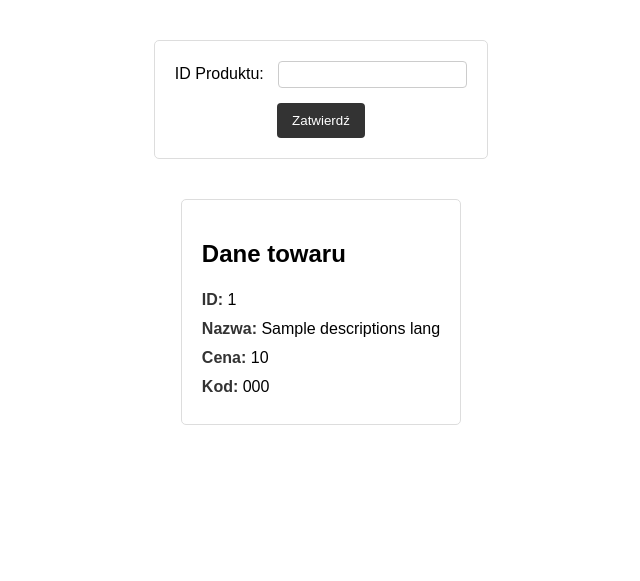
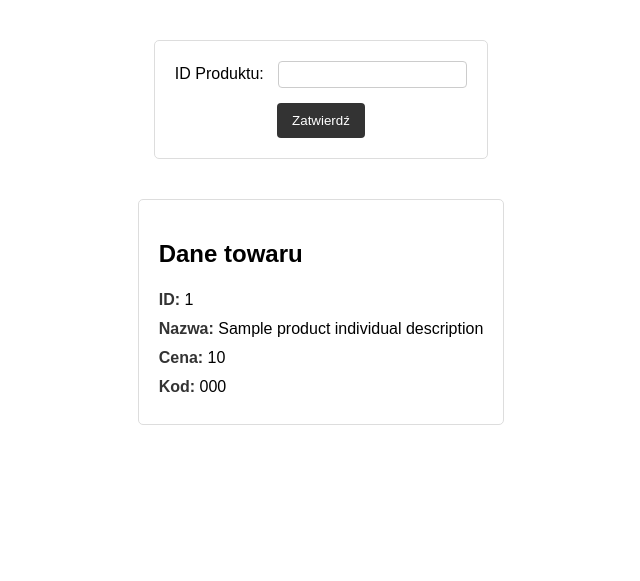
Before and after one commit to Bigu93/IdoSell-API-Client, a FastAPI app: template app/templates/index.html in a window 1280 px wide. Shown: the part 46-627 px from the top of the page, without its empty margins (319-959 px from the left). Run offline with FastAPI, Linux system fonts and the light colour scheme; the template is opened without the code that fills it: most values are stand-ins (such as "Sample title", 1, 10 or a date in 2020); parts of the project's set-up code (start-up, migrations or seed data) failed here and were passed over.

Commit message:
Update product data and API version

```diff
--- a/app/templates/index.html
+++ b/app/templates/index.html
@@ -19,10 +19,10 @@
             <p>Error: {{ error }}</p>
         {% else %}
             {% if product %}
-            <p><strong>ID:</strong> {{ product.id }}</p>
-            <p><strong>Nazwa:</strong> {{ product.descriptions_lang_data[0].product_name }}</p>
-            <p><strong>Cena:</strong> {{ product.retail_price }}</p>
-            <p><strong>Kod:</strong> {{ product.displayed_code }}</p>
+            <p><strong>ID:</strong> {{ product.productId }}</p>
+            <p><strong>Nazwa:</strong> {{ product.productIndividualDescriptionsData[0].productName }}</p>
+            <p><strong>Cena:</strong> {{ product.productRetailPrice }}</p>
+            <p><strong>Kod:</strong> {{ product.productDisplayedCode }}</p>
             {% else %}
             <p>Podaj ID towaru, żeby zobaczyć szczegóły.</p>
             {% endif %}
--- a/idosellapi/client/product_api.py
+++ b/idosellapi/client/product_api.py
@@ -9,7 +9,7 @@ class ProductApi:
         self,
         hostname: str,
         auth_token: str,
-        ver: str,
+        ver: str = "v2",
         ssl_verify: bool = True,
         logger: logging.Logger = None,
     ):
--- a/idosellapi/models/response.py
+++ b/idosellapi/models/response.py
@@ -1,6 +1,3 @@
-from idosellapi.models.product import Product, Authenticate, Errors, Result
-
-
 class Response:
     def __init__(self, status_code: int, message: str = "", data: list[dict] = None):
         """
--- a/idosellapi/product_data.py
+++ b/idosellapi/product_data.py
@@ -1,5 +1,4 @@
 from idosellapi.client.product_api import ProductApi
-from idosellapi.models.response import process_response
 from idosellapi.exceptions.api_exceptions import ProductInfoError, NoProductFoundError
 from idosellapi.config.settings import (
     BASE_URL,
@@ -7,7 +6,7 @@ from idosellapi.config.settings import (
     CLIENT_USERNAME,
 )
 from idosellapi.client.auth import Auth
-from idosellapi.client.utils import create_payload, print_relevant_product_data
+from idosellapi.client.utils import create_payload
 
 
 class ProductData:
@@ -27,7 +26,7 @@ class ProductData:
                 raise NoProductFoundError("Brak takiego produktu w bazie")
 
             product_info = response.data
-            return product_info.results[0]
+            return product_info["results"][0]
 
 
 # def main():
```
